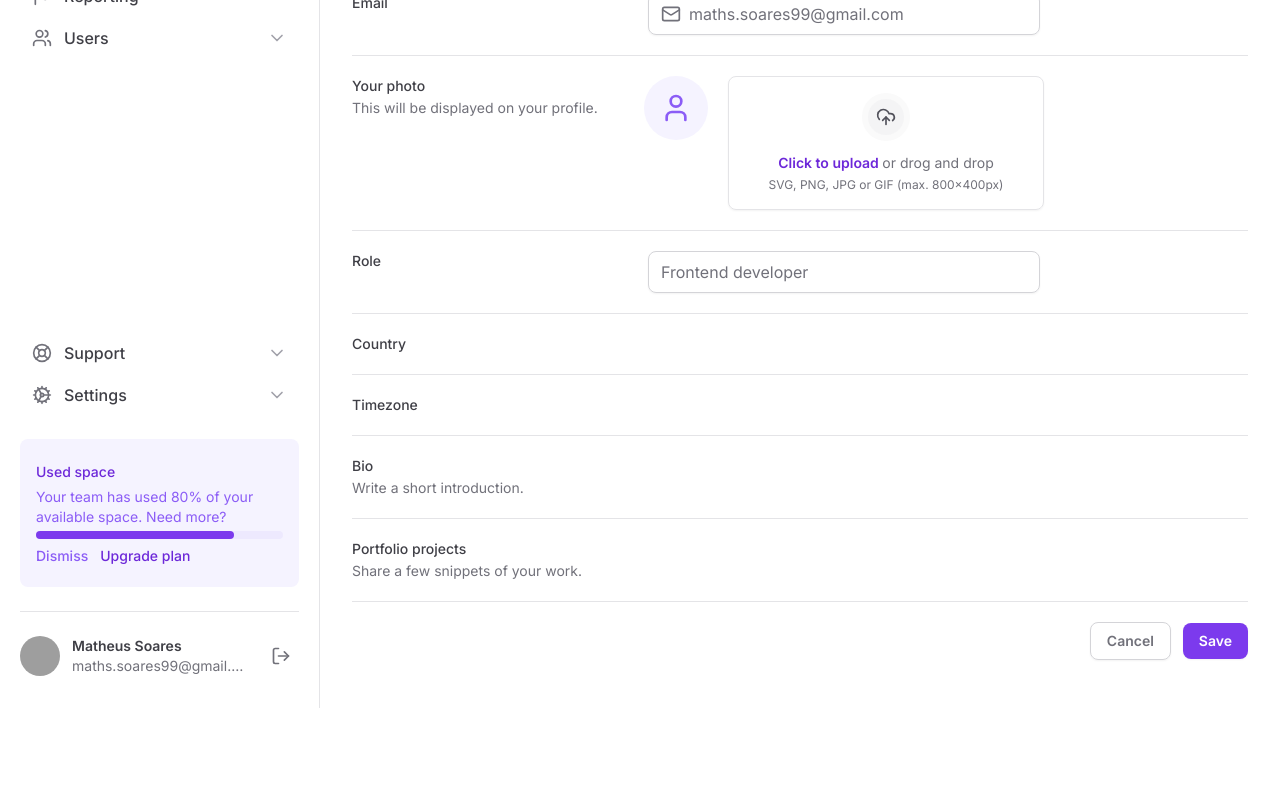
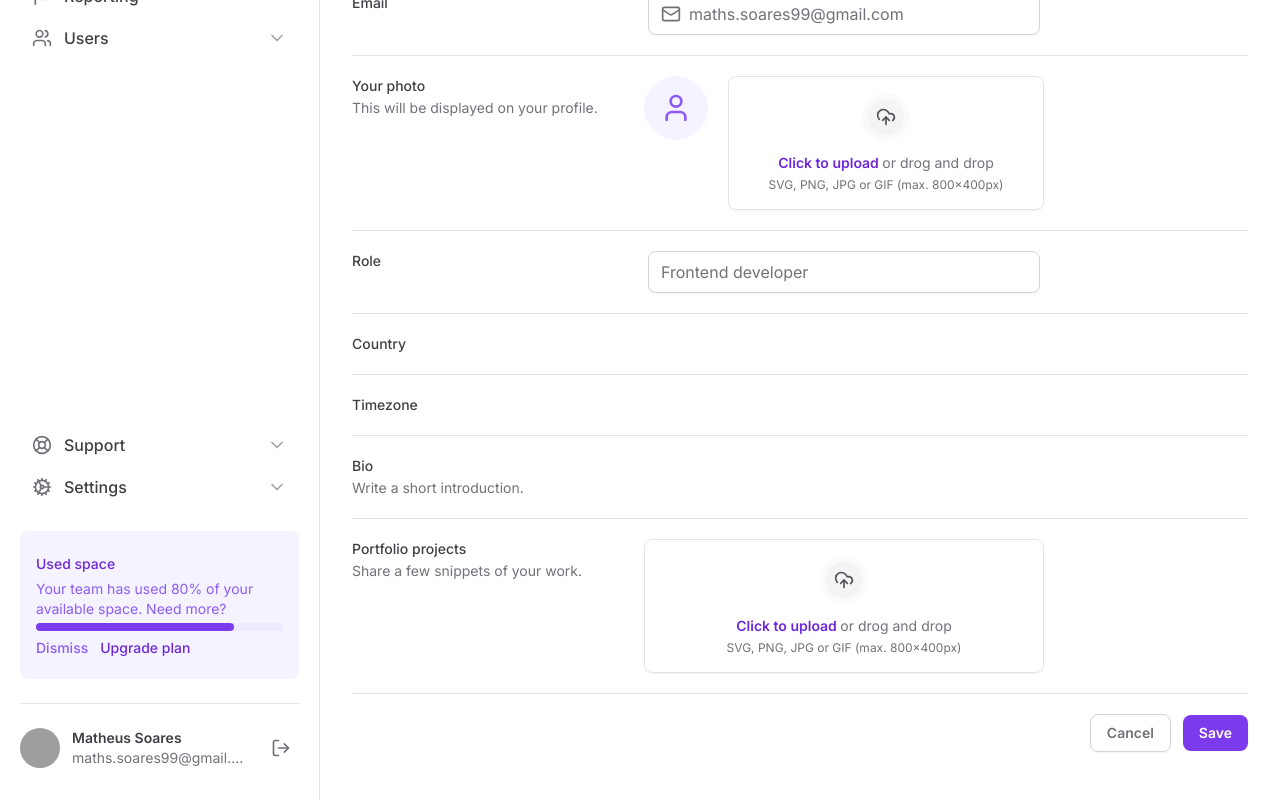
Before and after one commit to mathzsl/dashboard, a Next.js app: page / in a window 1280 px wide. Shown: the part 352-1152 px from the top of the page. Before the commit the page ends 1060 px from the top, so only its background shows below. Built offline with nearby package versions, Linux system fonts and the light colour scheme; grey boxes are pictures that could not be loaded.

Commit message:
componentizing file input

```diff
--- /dev/null
+++ b/src/app/components/Form/FileInput/Control.tsx
@@ -0,0 +1,7 @@
+import { ComponentProps } from 'react'
+
+type ControlProps = ComponentProps<'input'>
+
+export function Control(props: ControlProps) {
+  return <input {...props} type="file" className="sr-only" id="photo" />
+}
--- /dev/null
+++ b/src/app/components/Form/FileInput/ImagePreview.tsx
@@ -0,0 +1,9 @@
+import { User } from 'lucide-react'
+
+export function ImagePreview() {
+  return (
+    <div className="flex h-16 w-16 items-center justify-center rounded-full bg-violet-50">
+      <User className="h-8 w-8 text-violet-500" />
+    </div>
+  )
+}
--- /dev/null
+++ b/src/app/components/Form/FileInput/Root.tsx
@@ -0,0 +1,7 @@
+import { ComponentProps } from 'react'
+
+type RootProps = ComponentProps<'div'>
+
+export function Root(props: RootProps) {
+  return <div {...props} />
+}
--- /dev/null
+++ b/src/app/components/Form/FileInput/Trigger.tsx
@@ -0,0 +1,24 @@
+import { UploadCloud } from 'lucide-react'
+
+export function Trigger() {
+  return (
+    <label
+      htmlFor="photo"
+      className="group flex flex-1 cursor-pointer flex-col items-center gap-3 rounded-lg border border-zinc-200 px-6 py-4 text-center text-sm text-zinc-500 shadow-sm hover:border-violet-200 hover:bg-violet-25 hover:text-violet-500"
+    >
+      <div className="rounded-full border-6 border-zinc-50 bg-zinc-100 p-2 group-hover:border-violet-50 group-hover:bg-violet-100">
+        <UploadCloud className="h-5 w-5  text-zinc-600 group-hover:text-violet-600" />
+      </div>
+
+      <div className="flex flex-col items-center gap-1">
+        <span className="text-sm">
+          <span className="font-semibold text-violet-700">
+            Click to upload{' '}
+          </span>
+          or drog and drop
+        </span>
+        <span className="text-xs">SVG, PNG, JPG or GIF (max. 800x400px)</span>
+      </div>
+    </label>
+  )
+}
--- /dev/null
+++ b/src/app/components/Form/FileInput/index.tsx
@@ -0,0 +1,6 @@
+import { Root } from './Root'
+import { Trigger } from './Trigger'
+import { ImagePreview } from './ImagePreview'
+import { Control } from './Control'
+
+export { Root, Trigger, ImagePreview, Control }
--- a/src/app/page.tsx
+++ b/src/app/page.tsx
@@ -1,6 +1,7 @@
 import { Mail, UploadCloud, User } from 'lucide-react'
 import { InputControl, InputPrefix, InputRoot } from './components/Input'
 import { SettingsTab } from './components/SettingsTabs'
+import * as FileInput from './components/Form/FileInput'
 
 export default function Home() {
   return (
@@ -93,34 +94,11 @@
               </span>
             </label>
 
-            <div className="flex items-start gap-5">
-              <div className="flex h-16 w-16 items-center justify-center rounded-full bg-violet-50">
-                <User className="h-8 w-8 text-violet-500" />
-              </div>
-
-              <label
-                htmlFor="photo"
-                className="group flex flex-1 cursor-pointer flex-col items-center gap-3 rounded-lg border border-zinc-200 px-6 py-4 text-center text-sm text-zinc-500 shadow-sm hover:border-violet-200 hover:bg-violet-25 hover:text-violet-500"
-              >
-                <div className="rounded-full border-6 border-zinc-50 bg-zinc-100 p-2 group-hover:border-violet-50 group-hover:bg-violet-100">
-                  <UploadCloud className="h-5 w-5  text-zinc-600 group-hover:text-violet-600" />
-                </div>
-
-                <div className="flex flex-col items-center gap-1">
-                  <span className="text-sm">
-                    <span className="font-semibold text-violet-700">
-                      Click to upload{' '}
-                    </span>
-                    or drog and drop
-                  </span>
-                  <span className="text-xs">
-                    SVG, PNG, JPG or GIF (max. 800x400px)
-                  </span>
-                </div>
-              </label>
-
-              <input type="file" className="sr-only" id="photo" />
-            </div>
+            <FileInput.Root className="flex items-start gap-5">
+              <FileInput.ImagePreview />
+              <FileInput.Trigger />
+              <FileInput.Control />
+            </FileInput.Root>
           </div>
 
           <div className="grid grid-cols-form gap-3 pt-5">
@@ -181,7 +159,10 @@
               </span>
             </label>
 
-            <div></div>
+            <FileInput.Root>
+              <FileInput.Trigger />
+              <FileInput.Control />
+            </FileInput.Root>
           </div>
 
           <div className="flex items-center justify-end gap-3 pt-5">
```
